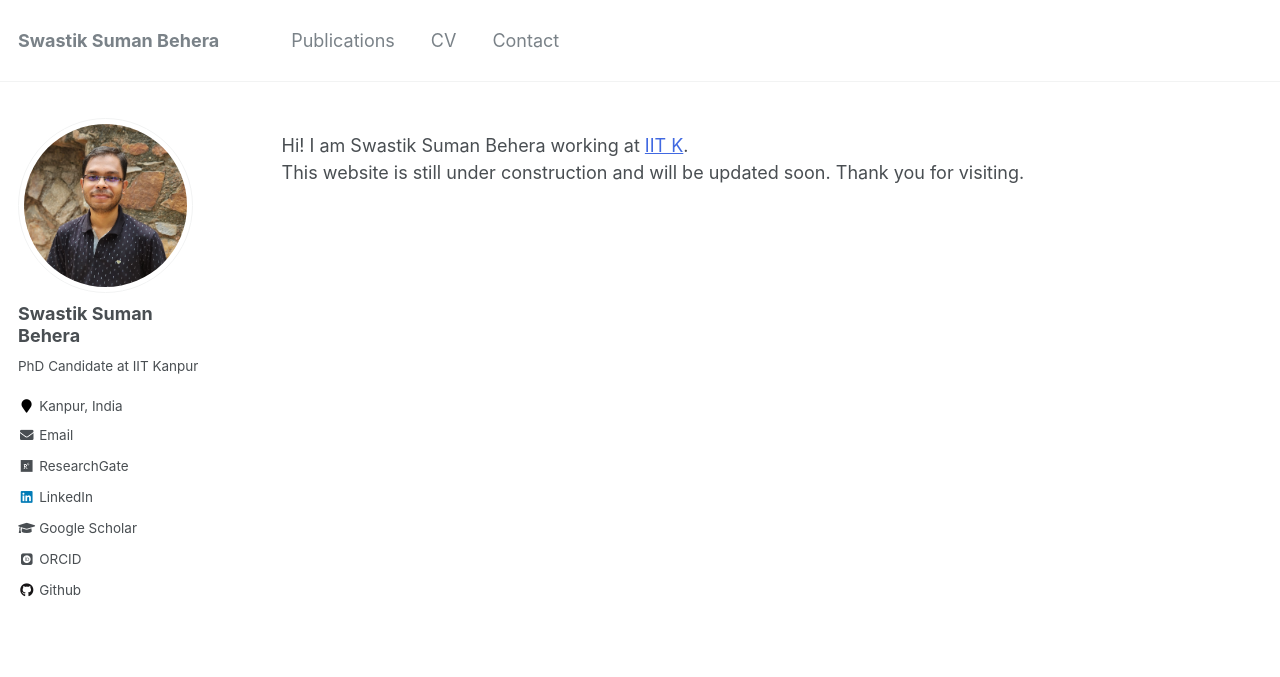
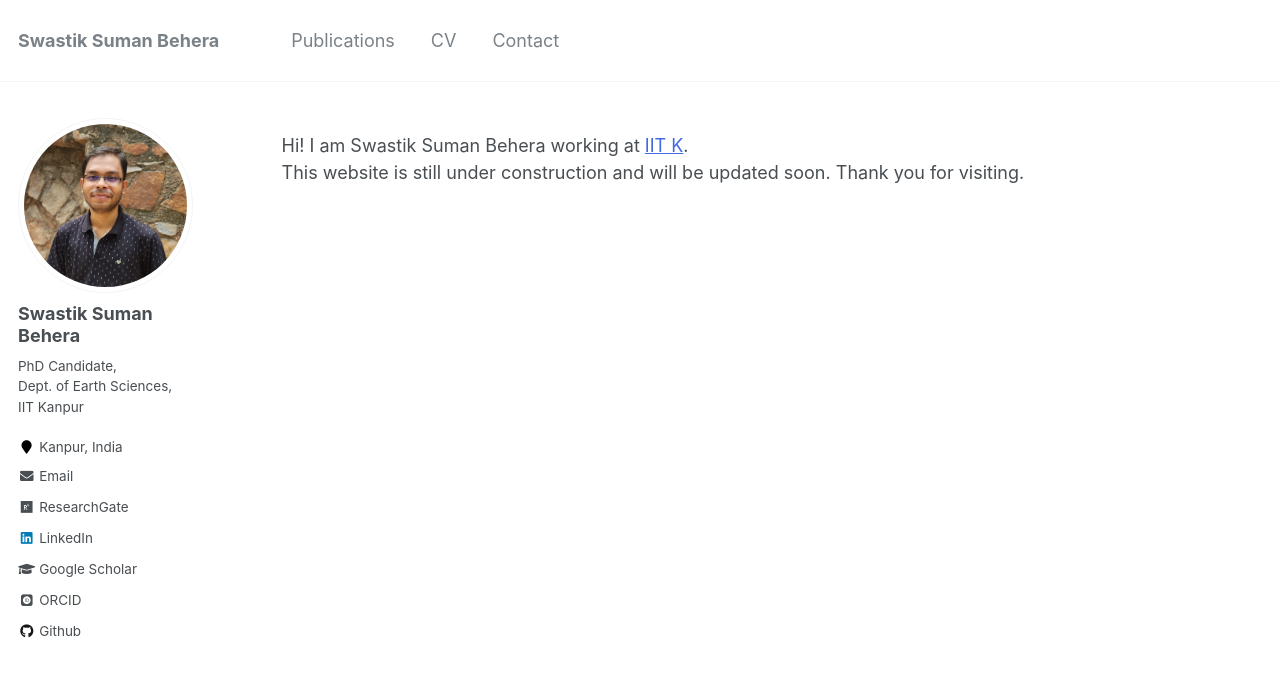
Before and after one commit to swastiksumanbehera/swastiksumanbehera.github.io, a Jekyll site: the page built from _pages/about.md, in a window 1280 px wide. Shown: the top 677 px of the page. Built offline with Jekyll 4.4.1, drawn with Linux system fonts in a browser that asks for light colours; some web fonts are replaced.

Commit message:
Update _config.yml

```diff
--- a/_config.yml
+++ b/_config.yml
@@ -82,7 +82,7 @@ analytics:
 author:
   name             : "Swastik Suman Behera"
   avatar           : "profile.jpg"
-  bio              : "PhD Candidate at IIT Kanpur"
+  bio              : "PhD Candidate, <br> Dept. of Earth Sciences, <br> IIT Kanpur"
   location         : "Kanpur, India"
   employer         :
   pubmed           :
```
